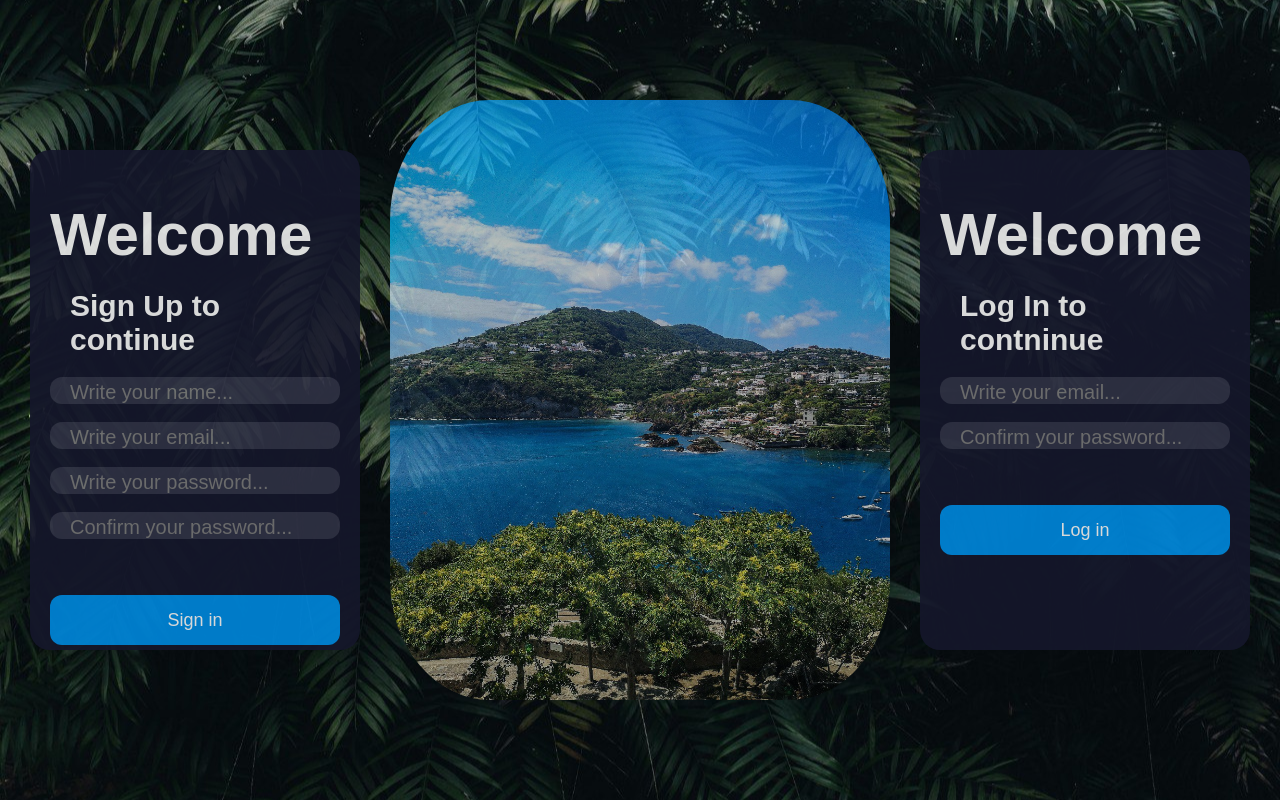
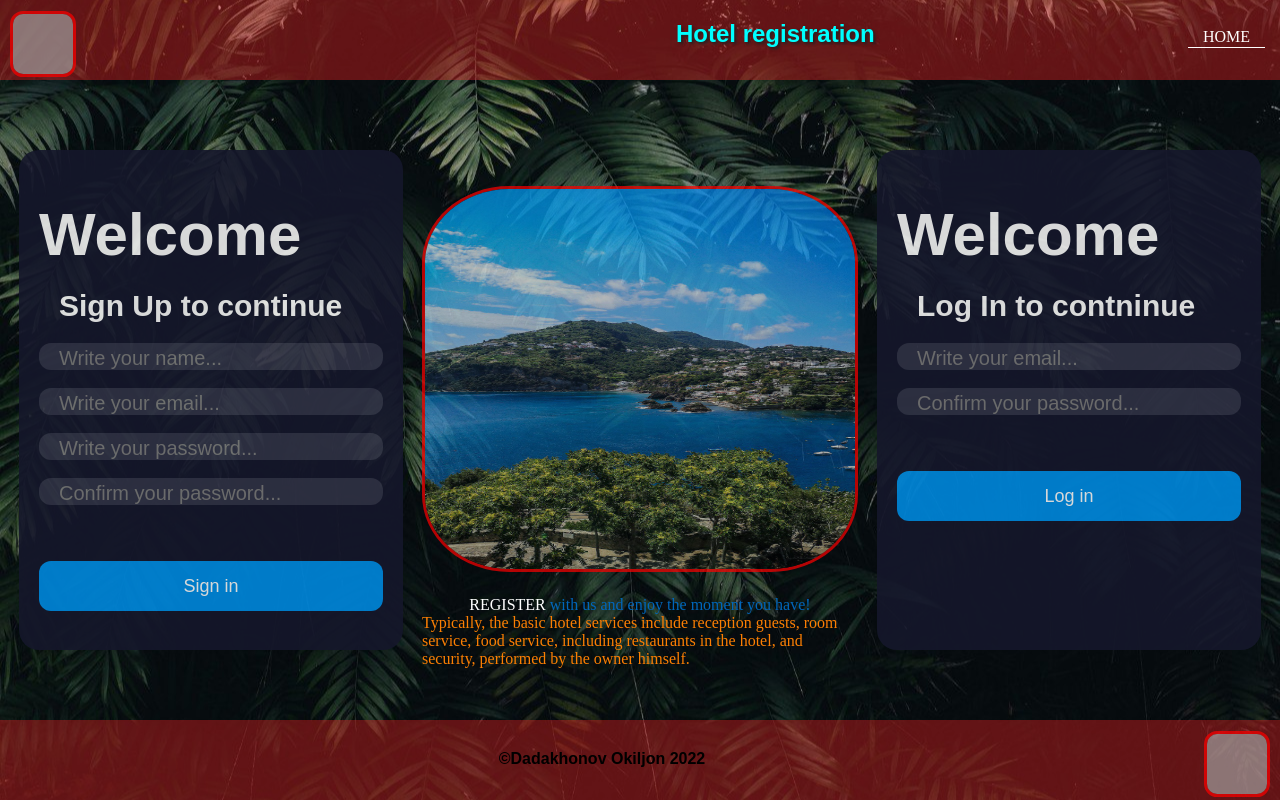
Before and after one commit to Akilhan/sign-up-login-in, a PHP site: page / in a window 1280 px wide. Run offline with PHP 8.4, Linux system fonts and the light colour scheme; grey boxes are pictures that could not be loaded.

Commit message:
Update index.php
just learn and copy

```diff
--- a/index.php
+++ b/index.php
@@ -9,7 +9,7 @@ $email = $_POST['email'];
 $password = $_POST['password'];
 
 
-    $sql = "INSERT INTO users (name, email, password) VALUES ('$name', '$email', '$password')";
+    $sql = "INSERT INTO oxirgisi (name, email, password) VALUES ('$name', '$email', '$password')";
 
     if(mysqli_query($link, $sql)) {
         echo "Records inserted successfully";
@@ -39,15 +39,34 @@ $password = $_POST['password'];
     }
 
     img {
-        display: block;
+        /* display: block; */
         margin-left: auto;
         margin-right: auto;
-        width: 500px;
-        height: 600px;
+        width: 430px;
+        height: 380px;
         border-radius: 20%;
         opacity: 0.7;
+        margin-bottom: 20px;
+        /* position: absolute; */
+        border: 3px solid red;
     }
+    .img{
+        position: relative;
 
+    }
+    .img p{
+        color: white;
+    }
+    .img a{
+        color: #fff;
+        text-decoration: none;
+        text-transform: uppercase;
+    }
+    .img a:hover{
+        cursor: pointer;
+        color: cyan;
+        background-color: #15172b;
+    }
     body {
         background-image: url(back.jpg);
         /* background-color: #cccccc; */
@@ -60,6 +79,9 @@ $password = $_POST['password'];
         /* justify-content: center; */
         height: 100vh;
         background-size: cover;
+        display: flex;
+        justify-content: center;
+        align-items: center;
     }
 
     .form1 {
@@ -76,6 +98,8 @@ $password = $_POST['password'];
         display: inline-block;
         min-width: 200px;
         opacity: 0.9;
+        margin-left: auto;
+        margin-right: auto;
     }
 
     .form2 {
@@ -93,6 +117,8 @@ $password = $_POST['password'];
         display: inline-block;
         /* min-width: 200px; */
         opacity: 0.9;
+        margin-left: auto;
+        margin-right: auto;
     }
 
     .title {
@@ -194,11 +220,93 @@ $password = $_POST['password'];
          outline: 0;
         text-align: center;}
 
+        .header{
+            top:0;
+            width:100%;
+            height: 80px;
+            position: fixed;
+            background-color: #e226;
+        }
+        .header h2{
+            margin-top: 20px;
+            text-align: center;
+            font-family: sans-serif;
+            text-shadow: 2px 2px 3px #222222;
+            color: cyan;
+            display: inline-block;
+            margin-left: 600px;
+        }
+        .header a{
+            float: right;
+            text-decoration: none;
+            color: #15172b;
+            margin-bottom: 500px;
+	        padding: 5px 15px 5px 15px;
+	        color: #fff;
+            border-bottom: 1px solid #fff;
+	        padding-bottom: 0.75px;
+            margin-top: 23px;
+            margin-right: 15px;
+            display: inline-block;
+        }
+        .header a:hover{
+            color: #808097;
+            background-color: #303245;
+        }
+/* .clr{
+    clear: both;
+} */
 
+
+.logo1{
+         width: 60px;
+         height: 60px;
+         float: left;
+         margin-left: 10px;
+         margin-top: 11px;
+         /* display: inline-block;  */
+         /* text-indent: -9999px; */
+}
+.logo2{
+         width: 60px;
+         height: 60px;
+         float: right;
+         margin-right: 10px;
+         margin-top: 11px;
+         /* display: inline-block;  */
+         /* text-indent: -9999px; */
+}
+.footer{
+            bottom:0;
+            width:100%;
+            height: 80px;
+            position: fixed;
+            background-color: #e226;
+}
+.copy{
+
+    font-weight: bold;
+    text-align: center;
+            font-family: sans-serif;
+            margin-top: 30px;
+
+}
+.text{
+    display: inline;
+    width: 30%;
+    color: wheat;
+}
 </style>
 
 </head>
+<div class="header">
+    <img class="logo1" src="akilhan.jpg" alt="">
+<h2>Hotel registration</h2>
+<a href="#">HOME</a>
+<div class="clr">
 
+</div>
+</div>
 <body>
     <div class="form1">
         <form action="#" name="form1" method="POST" onsubmit="return validation()">
@@ -221,9 +329,15 @@ $password = $_POST['password'];
 
         </form>
     </div>
-    <div class="img">
+    <div class="img" border="3">
         <img src="center.jpg" alt="">
+        <p><span align="center" style="display: block; color:#06b;"> <a href="#">Register</a> with us and enjoy the moment you have!</span></p>
+        <p style="display: inline-block; position: absolute; color: #fc7f03; font-family:'Times New Roman', Times, serif">
+Typically, the basic hotel services include reception guests, room service, food service, including restaurants in the hotel, and security, performed by the owner himself.</p>
     </div>
+<!-- <div class="text">
+        <p>Lorem ipsum dolor sit amet consectetur adipisicing elit. Iure placeat quas fuga architecto reiciendis delectus sapiente odit saepe, animi tempore eligendi error earum accusantium ut? Cupiditate quidem voluptates eos est!</p>
+    </div> -->
 
     <div class="form2" name="form2" >
         <form action="" method="POST">
@@ -250,7 +364,7 @@ $password = $_POST['password'];
         $email1 = mysqli_real_escape_string($link, $email1);
         $password1 = mysqli_real_escape_string($link, $password1);
 
-        $sql = "SELECT * from users where email = '$email1' and password = '$password1'";
+        $sql = "SELECT * from oxirgisi where email = '$email1' and password = '$password1'";
         $result = mysqli_query($link, $sql);
         $row = mysqli_fetch_array($result, MYSQLI_ASSOC);
         $count = mysqli_num_rows($result);
@@ -317,6 +431,12 @@ $password = $_POST['password'];
 
 
 
+<footer class="footer">
+<img class="logo2" src="akilhan.jpg" alt="">
 
+<p class="copy">
+    &copy;Dadakhonov Okiljon 2022
+</p>
+</footer>
 </body>
 </html>
```
